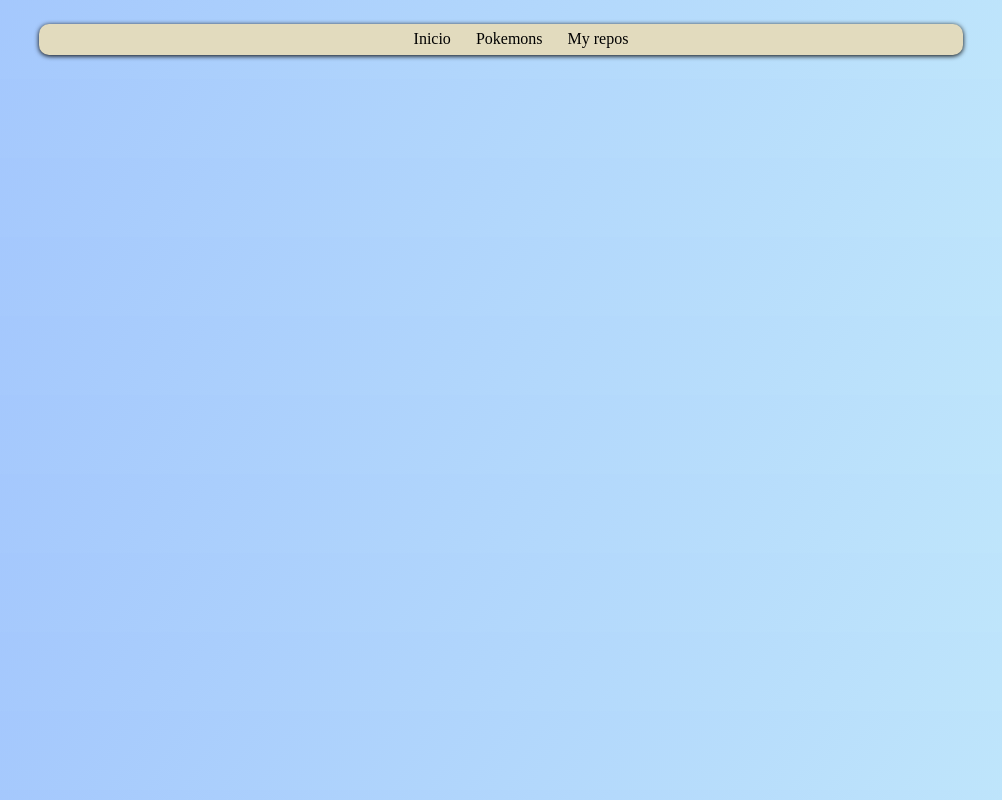
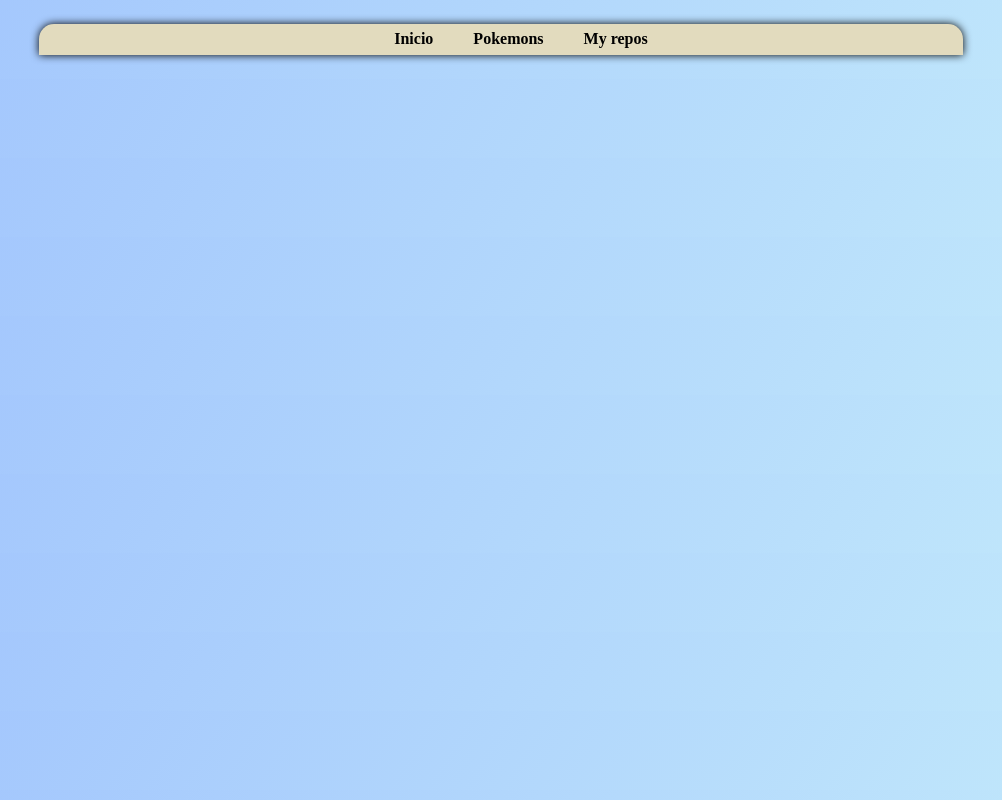
Before and after one commit to TheBridge-FullStackDeveloper/fs-pt31-01-23-react, a React (Create React App) app in the folder exercise-advanced-pokedex/: page /Pokemons in a window 1280 px wide. Shown: the whole page, without its empty margins (139-1141 px from the left). Built offline with nearby package versions, Linux system fonts and the light colour scheme.

Commit message:
añado styled component al navbar

```diff
--- a/exercise-advanced-pokedex/src/components/NavBar/NavBar.jsx
+++ b/exercise-advanced-pokedex/src/components/NavBar/NavBar.jsx
@@ -1,17 +1,31 @@
-import "./Navbar.css";
-// import Styled from "./Style";
+// import "./Navbar.css";
+import Styled from './styles';
+import { Link, useRoute } from "wouter";
 
 
-function Navbar( ){
+const CustomLink = ({ href, children }) => {
+    const [isActive] = useRoute(href)
+
+    return (
+        <Link {...{ href }}>
+            <a {...{ href }}>{children}</a>
+        </Link>
+    )
+}
+
+const Navbar = ( ) => {
     return (
         <>
-            <div className="header">
+            <Styled.StyledNavBar className="header">
               <ul className="navbar">
+
                   <li> <a href="/">Inicio</a> </li>
                   <li> <a href="/pokemons">Pokemons</a> </li>
                   <li> <a href="https://github.com/OmarLand" target="_blank">My repos</a> </li>
               </ul>
-            </div>
+            </Styled.StyledNavBar>
+
+
         </>
     );
   }
--- a/exercise-advanced-pokedex/src/components/NavBar/styles.jsx
+++ b/exercise-advanced-pokedex/src/components/NavBar/styles.jsx
@@ -1,23 +1,22 @@
-import styled from "style-components";
+import { styled } from "styled-components";
 
-const StyledNavBar = styled.div`
+const StyledNavBar = styled.nav`
 
-    .header{
         display          : flex;
         justify-content  : center;
-    }
 
     .navbar{
         display         : flex;
         justify-content : center;
-        gap             : 25px;
+        gap             : 40px;
         color           : black;
+        font-weight     : bold;
         background-color: #E2DBBE;
         width           : 70%;
         height          : 25px;
         padding-top     : 6px;
-        box-shadow      : 0px 1px 5px black;
-        border-radius   : 10px;
+        box-shadow      : 0px 0px 8px black;
+        border-radius   : 15px 15px 0px 0px;
     }
 
     ul li{
--- a/exercise-advanced-pokedex/src/components/Pokemons/Pokemons.jsx
+++ b/exercise-advanced-pokedex/src/components/Pokemons/Pokemons.jsx
@@ -5,7 +5,7 @@ const Pokemon = () => {
     return(
         <>
             <Styled.ContainerPoke>
-                <h2>Pagina Pokedex</h2>
+
             </Styled.ContainerPoke>
         </>
     )
```
Also changed, not shown: exercise-advanced-pokedex/src/components/NavBar/Link.jsx (deleted, +0 -15 lines).
